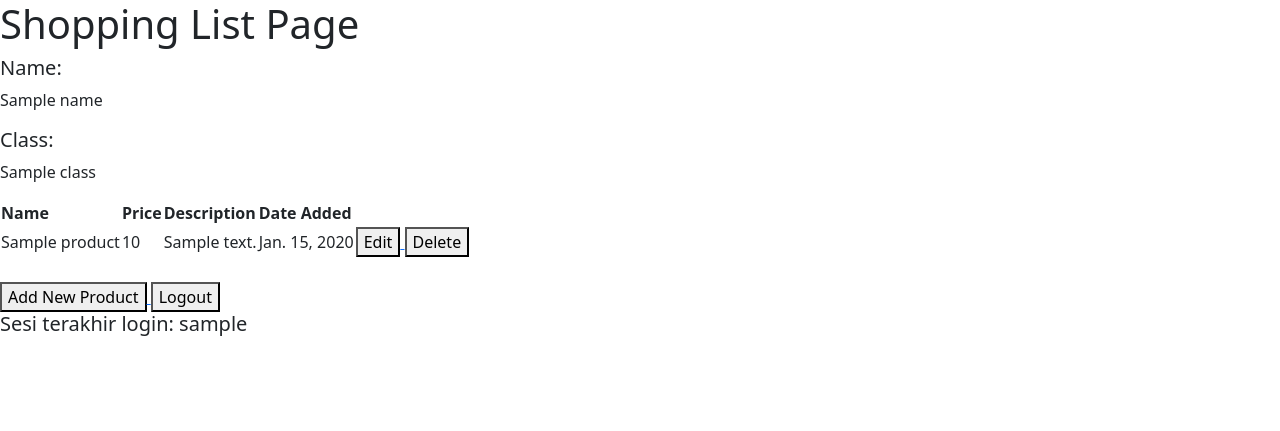
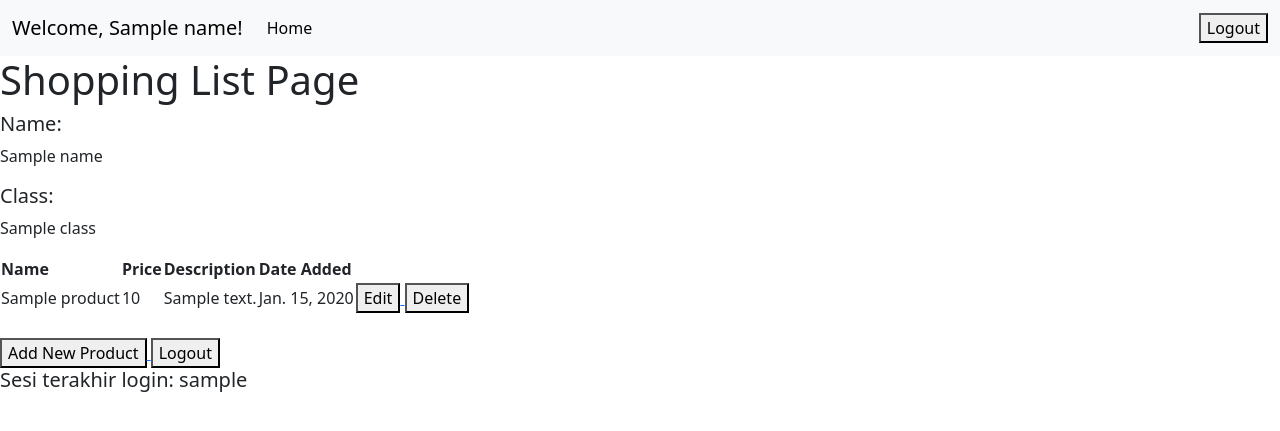
Before and after one commit to fadhilmuh/shopping-list, a Django app: template main/templates/main.html in a window 1280 px wide. Shown: the top 431 px of the page. Run offline with Django 4.2, Linux system fonts and the light colour scheme; tables that the repository leaves empty hold one stand-in row (values such as "Sample post"); the template is opened without the code that fills it: values that come from a table or form of the project are taken from there, most other values are stand-ins (such as "Sample title", 1, 10 or a date in 2020).

Commit message:
Tutorial4 Selesai

```diff
--- a/main/templates/main.html
+++ b/main/templates/main.html
@@ -1,6 +1,25 @@
 {% extends 'base.html' %}
 
 {% block content %}
+    <nav class="navbar navbar-expand-lg bg-body-tertiary">
+        <div class="container-fluid">
+            <a class="navbar-brand" href="#">Welcome, {{name}}!</a>
+            <button class="navbar-toggler" type="button" data-bs-toggle="collapse" data-bs-target="#navbarSupportedContent" aria-controls="navbarSupportedContent" aria-expanded="false" aria-label="Toggle navigation">
+                <span class="navbar-toggler-icon"></span>
+            </button>
+            <div class="collapse navbar-collapse" id="navbarSupportedContent">
+                <ul class="navbar-nav me-auto mb-2 mb-lg-0">
+                <li class="nav-item">
+                    <a class="nav-link active" aria-current="page" href="#">Home</a>
+                </li>
+            </div>
+            <a class="nav-link" href="{% url 'main:logout' %}">
+                <button>
+                    Logout
+                </button>
+            </a>
+        </div>
+    </nav>
     <h1>Shopping List Page</h1>
 
     <h5>Name:</h5>
```
